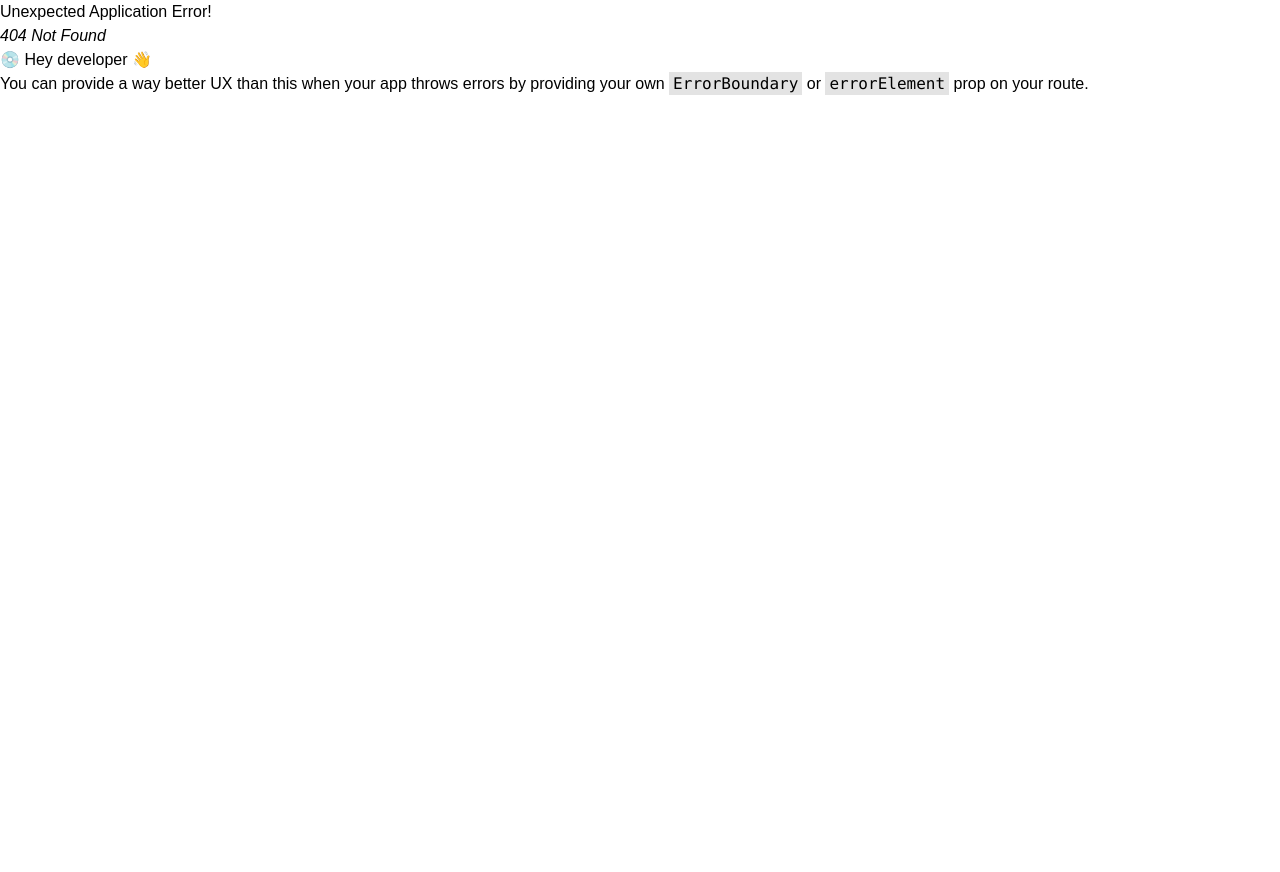
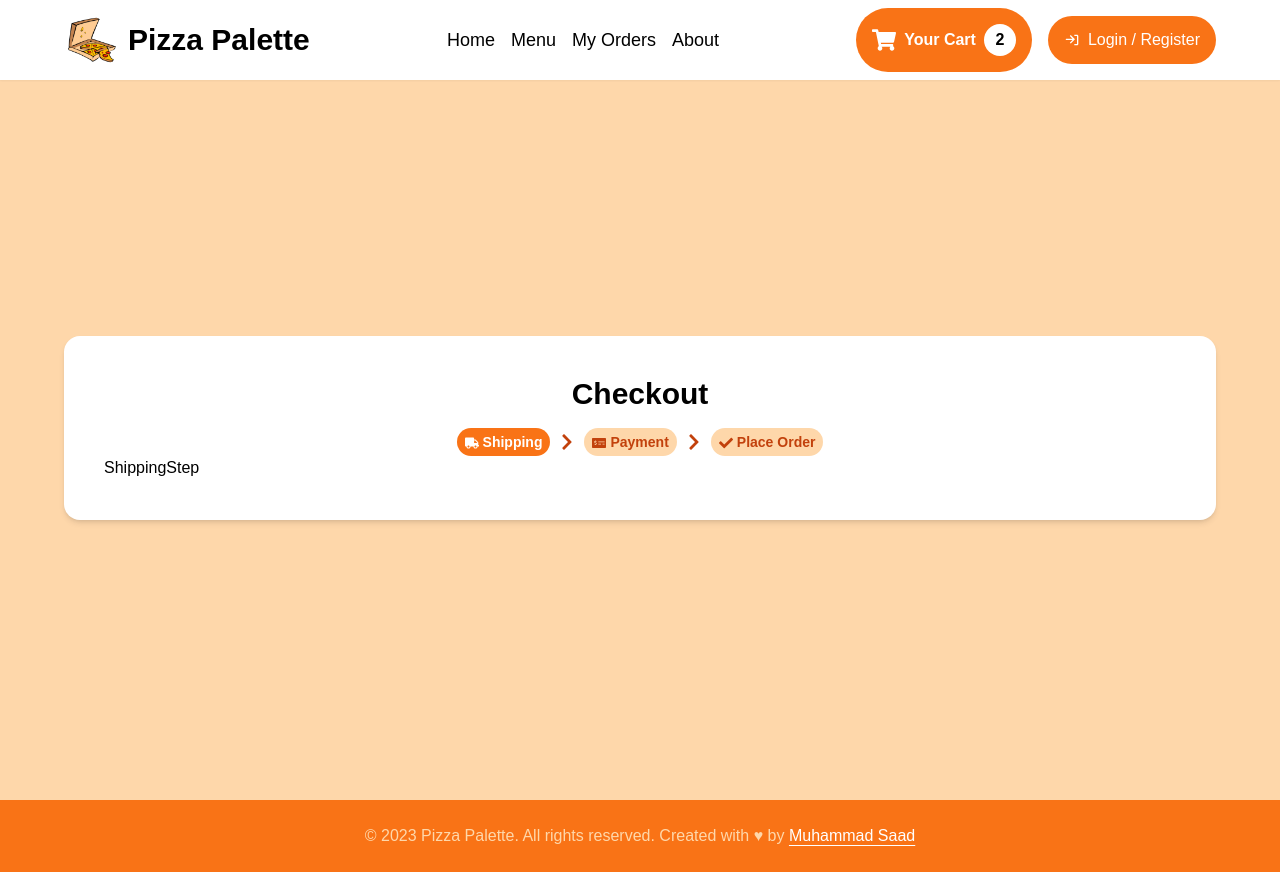
Before and after one commit to itxSaaad/pizza-palette-app-mern-OIBSIP-task-1, a React (Vite) app in the folder client/: page /checkout in a window 1280 px wide. Before the commit this address had no page. Before the commit the page ends 800 px from the top, so only its background shows below. Built offline with nearby package versions, Linux system fonts and the light colour scheme.

Commit message:
Added: Basic Boiler of Checkout Screen

```diff
--- /dev/null
+++ b/client/src/components/ui/Cart/CartModal/CartItemList.jsx
@@ -0,0 +1,44 @@
+import PropTypes from 'prop-types';
+import { FaMinus, FaPlus } from 'react-icons/fa';
+
+function CartItemList({ cartDetails, handleQuantityChange }) {
+  return (
+    <>
+      {cartDetails.map((item, index) => (
+        <div
+          key={index}
+          className="flex items-center space-x-4 border-b border-b-orange-300 pb-2"
+        >
+          <img src={item.imageSrc} alt={item.name} className="w-12 h-12" />
+          <div className="flex-grow">
+            <p className="font-semibold">{item.name}</p>
+            <p>Price: ${item.price}</p>
+            <div className="flex items-center space-x-2">
+              <button
+                onClick={() => handleQuantityChange(item, item.quantity - 1)}
+                className="text-red-500"
+              >
+                <FaMinus />
+              </button>
+              <p>Qty: {item.quantity}</p>
+              <button
+                onClick={() => handleQuantityChange(item, item.quantity + 1)}
+                className="text-green-500"
+              >
+                <FaPlus />
+              </button>
+            </div>
+          </div>
+          <p>Total: ${item.price * item.quantity}</p>
+        </div>
+      ))}
+    </>
+  );
+}
+
+CartItemList.propTypes = {
+  cartDetails: PropTypes.array.isRequired,
+  handleQuantityChange: PropTypes.func.isRequired,
+};
+
+export default CartItemList;
--- a/client/src/components/ui/Cart/CartModal/CartModal.jsx
+++ b/client/src/components/ui/Cart/CartModal/CartModal.jsx
@@ -1,23 +1,23 @@
 import PropTypes from 'prop-types';
 import { useEffect, useState } from 'react';
-import {
-  FaMinus,
-  FaMoneyCheckAlt,
-  FaPlus,
-  FaShoppingCart,
-  FaTimes,
-} from 'react-icons/fa';
+import { FaMoneyCheckAlt, FaShoppingCart, FaTimes } from 'react-icons/fa';
+import { useNavigate } from 'react-router-dom';
 
+// Import Components
 import Button from '../../Button';
+import CartItemList from './CartItemList';
 
 function CartModal({ onClose, cartDetails }) {
   const [modalVisible, setModalVisible] = useState(false);
+  const navigate = useNavigate();
 
-  useEffect(() => {
-    if (onClose) {
-      setModalVisible(true);
-    }
-  }, [onClose]);
+  const calculateTotalCost = () => {
+    let totalCost = 0;
+    cartDetails.forEach((item) => {
+      totalCost += item.price * item.quantity;
+    });
+    return totalCost;
+  };
 
   const handleModalClose = () => {
     setModalVisible(false);
@@ -39,20 +39,19 @@ function CartModal({ onClose, cartDetails }) {
     console.log(updatedCart);
   };
 
-  const calculateTotalCost = () => {
-    let totalCost = 0;
-    cartDetails.forEach((item) => {
-      totalCost += item.price * item.quantity;
-    });
-    return totalCost;
-  };
-
   const handleCheckout = () => {
     setModalVisible(false);
     setTimeout(() => {
       onClose();
     }, 300);
+    navigate('/checkout');
   };
+
+  useEffect(() => {
+    if (onClose) {
+      setModalVisible(true);
+    }
+  }, [onClose]);
 
   return (
     <div
@@ -79,42 +78,10 @@ function CartModal({ onClose, cartDetails }) {
         </div>
         {cartDetails.length > 0 ? (
           <div className="space-y-4">
-            {cartDetails.map((item, index) => (
-              <div
-                key={index}
-                className="flex items-center space-x-4 border-b border-b-orange-300 pb-2"
-              >
-                <img
-                  src={item.imageSrc}
-                  alt={item.name}
-                  className="w-12 h-12"
-                />
-                <div className="flex-grow">
-                  <p className="font-semibold">{item.name}</p>
-                  <p>Price: ${item.price}</p>
-                  <div className="flex items-center space-x-2">
-                    <button
-                      onClick={() =>
-                        handleQuantityChange(item, item.quantity - 1)
-                      }
-                      className="text-red-500"
-                    >
-                      <FaMinus />
-                    </button>
-                    <p>Qty: {item.quantity}</p>
-                    <button
-                      onClick={() =>
-                        handleQuantityChange(item, item.quantity + 1)
-                      }
-                      className="text-green-500"
-                    >
-                      <FaPlus />
-                    </button>
-                  </div>
-                </div>
-                <p>Total: ${item.price * item.quantity}</p>
-              </div>
-            ))}
+            <CartItemList
+              cartDetails={cartDetails}
+              handleQuantityChange={handleQuantityChange}
+            />
             <div className="mt-4">
               <p className="text-lg font-semibold">
                 Total Cost: ${calculateTotalCost()}
--- /dev/null
+++ b/client/src/components/ui/CheckoutSteps/CurrentCheckoutStep.jsx
@@ -0,0 +1,35 @@
+import PropTypes from 'prop-types';
+import { FaChevronRight } from 'react-icons/fa';
+
+function CurrentCheckoutStep({ currentStep, AllSteps }) {
+  return (
+    <div className="flex items-center justify-center space-x-2">
+      {AllSteps.map((step, index) => (
+        <div key={index} className="flex items-center space-x-2">
+          <p
+            className={`${
+              currentStep === step.step
+                ? 'text-white font-bold rounded-full bg-orange-500 px-2 py-1 text-sm sm:text-md'
+                : 'text-orange-700 font-bold rounded-full bg-orange-200 px-2 py-1 text-sm sm:text-md'
+            } `}
+          >
+            {step.icon}
+            <span className="hidden sm:inline-block">{step.step}</span>
+          </p>
+          {index !== AllSteps.length - 1 && (
+            <>
+              <FaChevronRight className="text-orange-700 text-sm sm:text-lg" />
+            </>
+          )}
+        </div>
+      ))}
+    </div>
+  );
+}
+
+CurrentCheckoutStep.propTypes = {
+  currentStep: PropTypes.string.isRequired,
+  AllSteps: PropTypes.array.isRequired,
+};
+
+export default CurrentCheckoutStep;
--- /dev/null
+++ b/client/src/components/ui/CheckoutSteps/PaymentStep.jsx
@@ -0,0 +1,7 @@
+import React from 'react';
+
+function PaymentStep() {
+  return <div>PaymentStep</div>;
+}
+
+export default PaymentStep;
--- /dev/null
+++ b/client/src/components/ui/CheckoutSteps/PlaceOrderStep.jsx
@@ -0,0 +1,7 @@
+import React from 'react';
+
+function PlaceOrderStep() {
+  return <div>PlaceOrderStep</div>;
+}
+
+export default PlaceOrderStep;
--- /dev/null
+++ b/client/src/components/ui/CheckoutSteps/ShippingStep.jsx
@@ -0,0 +1,7 @@
+import React from 'react';
+
+function ShippingStep() {
+  return <div>ShippingStep</div>;
+}
+
+export default ShippingStep;
--- /dev/null
+++ b/client/src/screens/CheckoutScreen.jsx
@@ -0,0 +1,47 @@
+// Import Components
+import { useState } from 'react';
+import { FaCheck, FaMoneyCheckAlt, FaTruck } from 'react-icons/fa';
+// Import Components
+import CurrentCheckoutStep from '../components/ui/CheckoutSteps/CurrentCheckoutStep';
+import PaymentStep from '../components/ui/CheckoutSteps/PaymentStep';
+import PlaceOrderStep from '../components/ui/CheckoutSteps/PlaceOrderStep';
+import ShippingStep from '../components/ui/CheckoutSteps/ShippingStep';
+
+function CheckoutScreen() {
+  const [currentStep, setCurrentStep] = useState('Shipping');
+
+  const AllSteps = [
+    {
+      step: 'Shipping',
+      icon: <FaTruck className="inline-block sm:mr-1" />,
+    },
+    {
+      step: 'Payment',
+      icon: <FaMoneyCheckAlt className="inline-block sm:mr-1" />,
+    },
+    {
+      step: 'Place Order',
+      icon: <FaCheck className="inline-block sm:mr-1" />,
+    },
+  ];
+
+  return (
+    <section className="min-h-screen flex flex-col justify-center items-center pt-14 px-10 sm:px-16 bg-orange-200">
+      <div className="w-full bg-white rounded-2xl shadow-md p-4 sm:p-10">
+        <h2 className="text-3xl font-bold text-center mb-4">Checkout</h2>
+        <CurrentCheckoutStep currentStep={currentStep} AllSteps={AllSteps} />
+        {currentStep === 'Shipping' && (
+          <ShippingStep setCurrentStep={setCurrentStep} />
+        )}
+        {currentStep === 'Payment' && (
+          <PaymentStep setCurrentStep={setCurrentStep} />
+        )}
+        {currentStep === 'Place Order' && (
+          <PlaceOrderStep setCurrentStep={setCurrentStep} />
+        )}
+      </div>
+    </section>
+  );
+}
+
+export default CheckoutScreen;
```
Also changed, not shown: client/src/main.jsx (+9 -0 lines).
